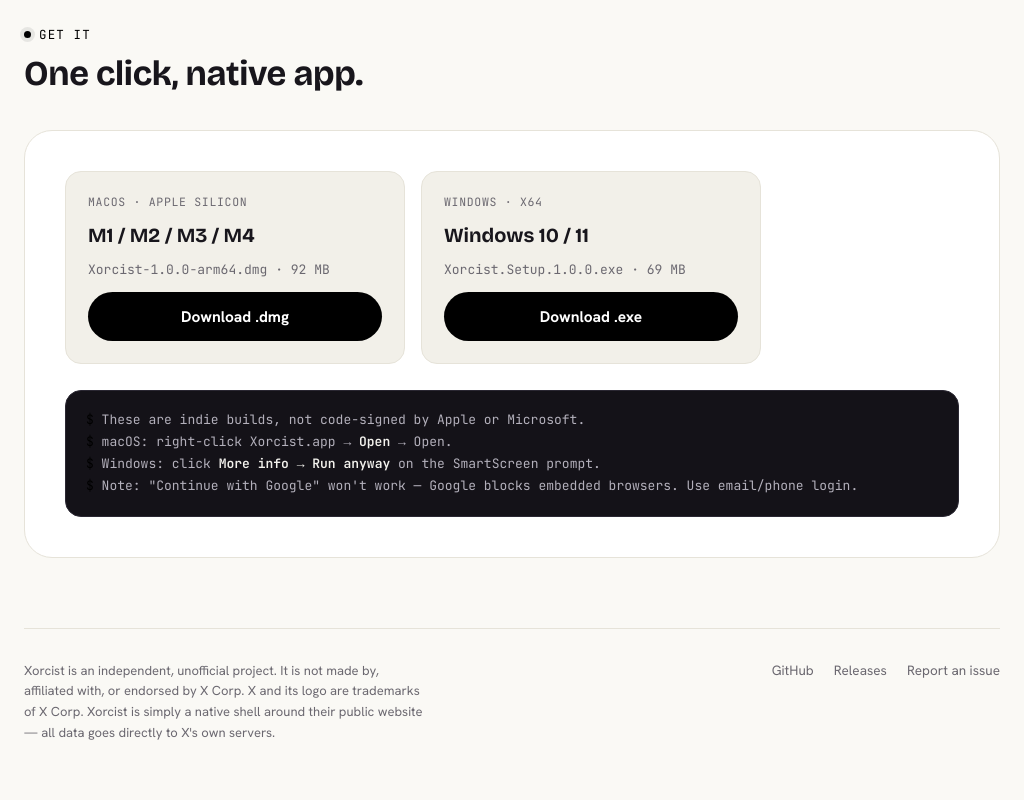
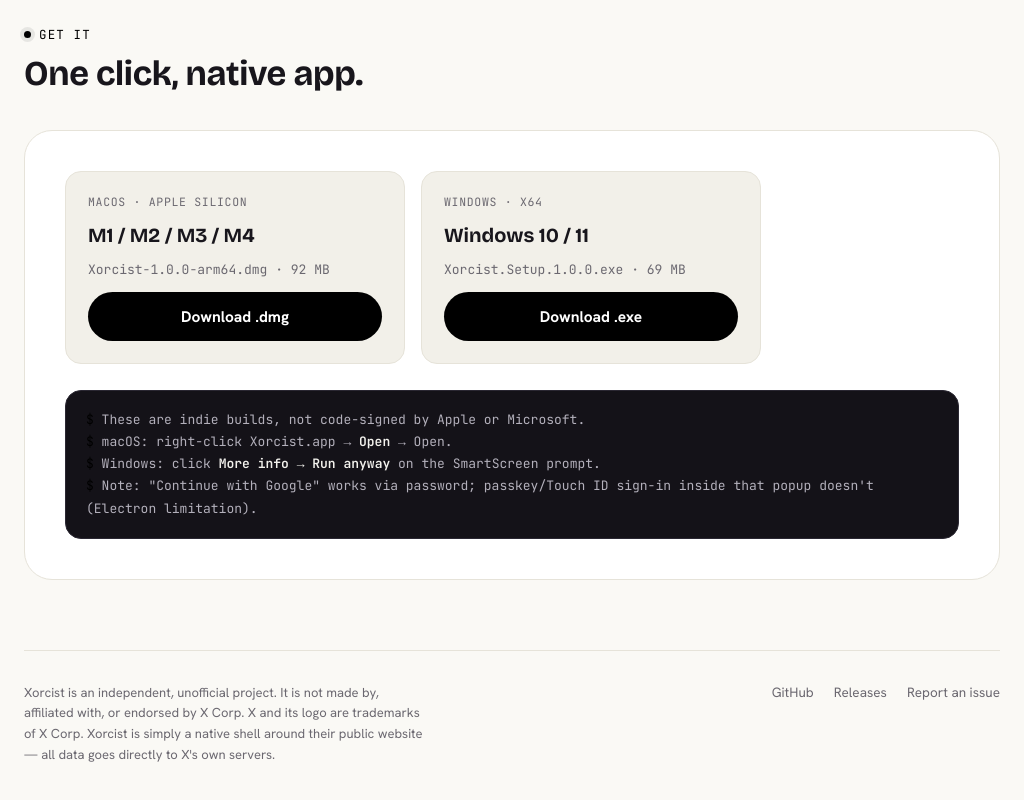
Before and after one commit to hiuih/xorcist, an Electron app: page index.html in a window 1024 px wide. Shown: the part 1545-2345 px from the top of the page. Drawn offline with nearby package versions, Linux system fonts and the light colour scheme.

Commit message:
Update site copy to match corrected Google sign-in status

```diff
--- a/index.html
+++ b/index.html
@@ -253,7 +253,7 @@
       <div class="install-note">
         <span class="accent">$</span> These are indie builds, not code-signed by Apple or Microsoft.<br>
         <span class="accent">$</span> macOS: right-click Xorcist.app → <strong>Open</strong> → Open.<br>
-        <span class="accent">$</span> Windows: click <strong>More info → Run anyway</strong> on the SmartScreen prompt.<br><span class="accent">$</span> Note: "Continue with Google" won't work — Google blocks embedded browsers. Use email/phone login.
+        <span class="accent">$</span> Windows: click <strong>More info → Run anyway</strong> on the SmartScreen prompt.<br><span class="accent">$</span> Note: "Continue with Google" works via password; passkey/Touch ID sign-in inside that popup doesn't (Electron limitation).
       </div>
     </div>
   </section>
```
Also changed, not shown: .claude-flow/neural/patterns.json, .claude-flow/neural/stats.json, .claude-flow/policy/state.json.
